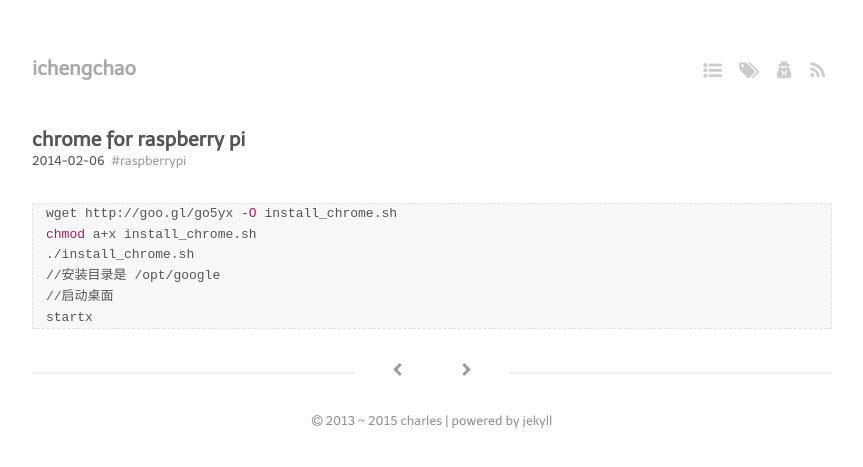
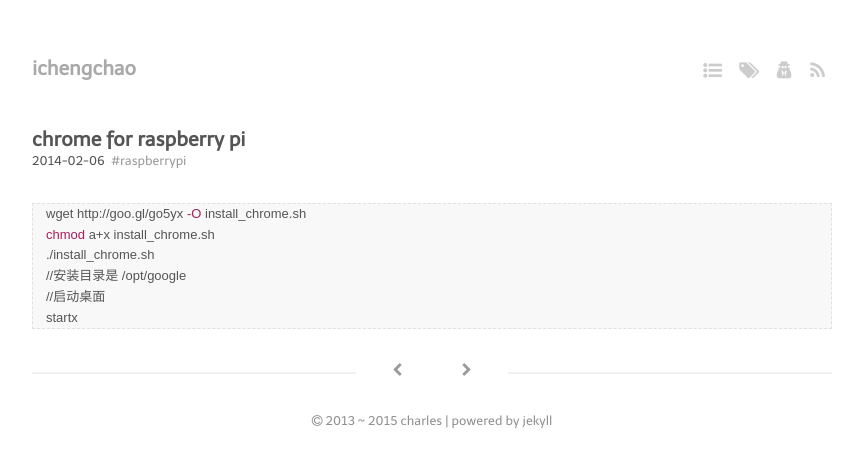
Before and after one commit to ichengchao/ichengchao.github.io, a Jekyll site: the page built from _posts/2014-02-06-chrome-for-raspberry-pi.markdown, in a window 1280 px wide. Shown: the top 467 px of the page, without its empty margins (208-1071 px from the left). Built offline with Jekyll 4.4.1, drawn with Linux system fonts in a browser that asks for light colours; Markdown is read by kramdown in place of the engine named in the settings.

Commit message:
修改code的字体

```diff
--- a/media/css/style.css
+++ b/media/css/style.css
@@ -63,7 +63,8 @@
   background-color: #f8f8f8;
   padding: 2px 5px;
   border: 1px dashed #e0e0e0;
-  font-family: "Ubuntu", monospace; }
+  font-family: "Microsoft YaHei", sans-serif;
+  }
 
 h1, h2 {
   font-size: 1.4em; }
```
